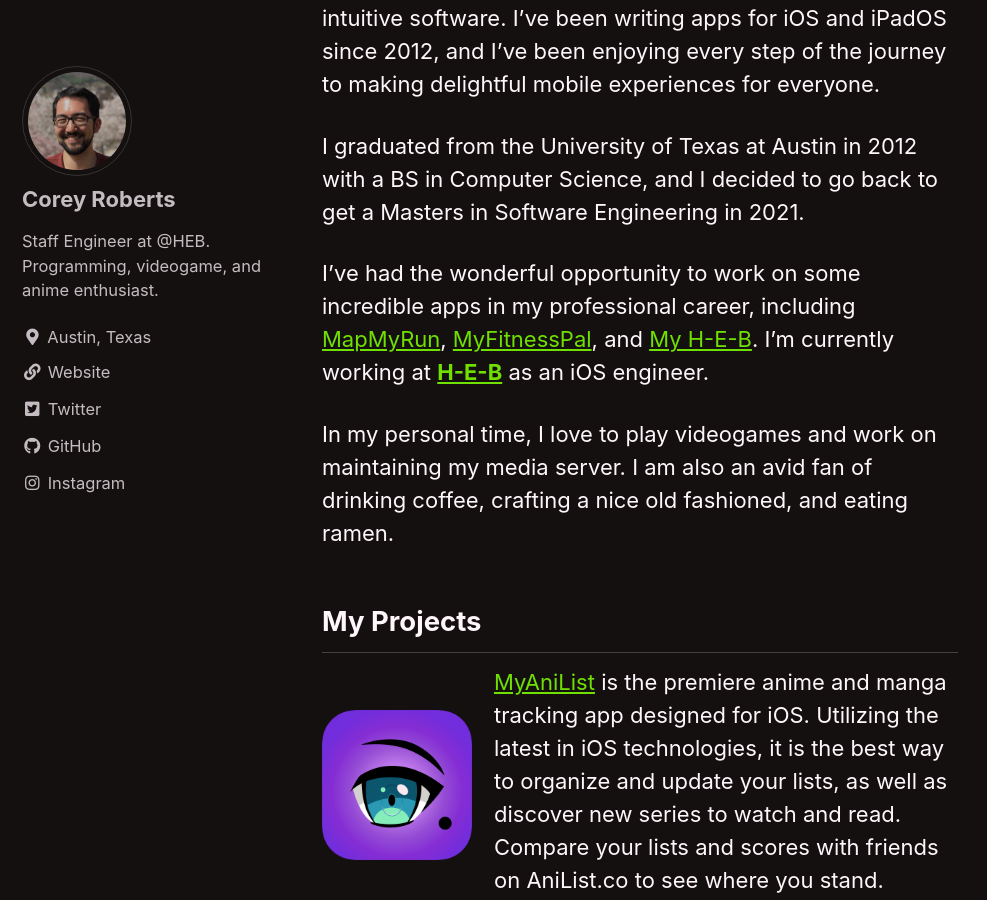
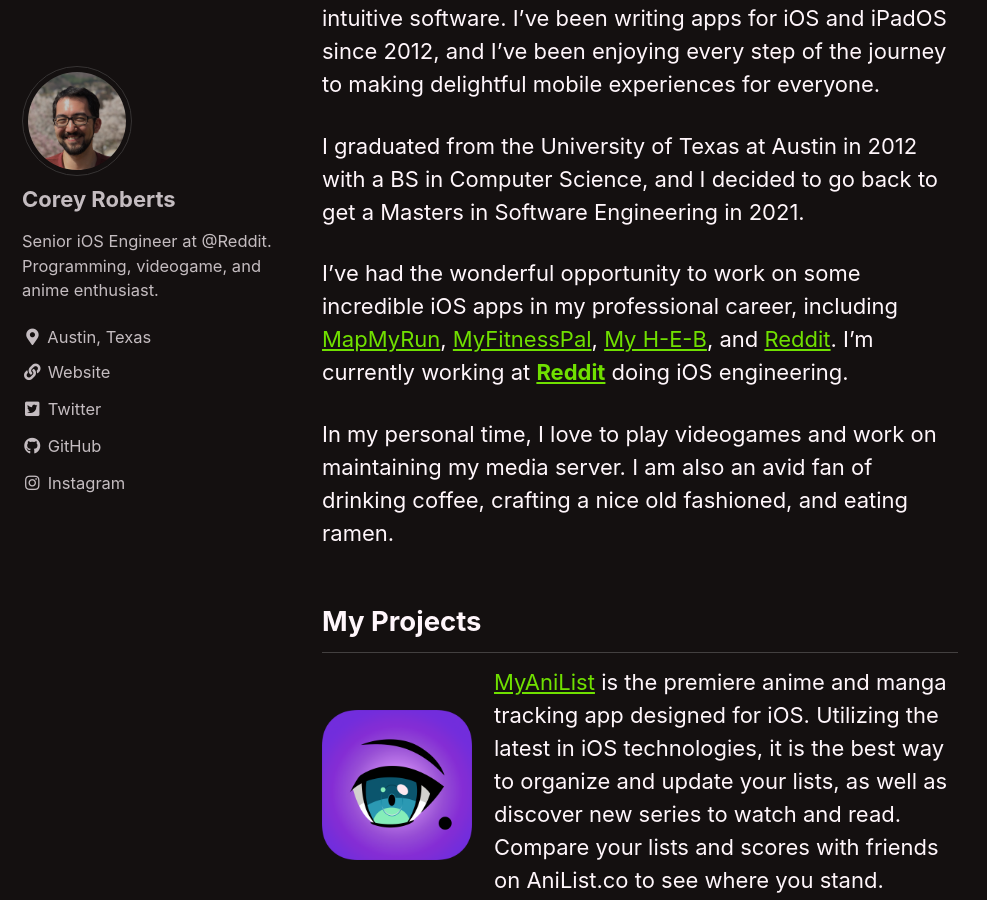
Before and after one commit to croberts22/croberts22.github.io, a Jekyll site: the page built from _pages/about.md, in a window 1280 px wide and 900 px high, scrolled down 695 px. Shown: the whole window, without its empty margins (0-987 px from the left). Built offline with Jekyll 4.4.1, drawn with Linux system fonts in a browser that asks for light colours; cached includes are drawn as plain includes.

Commit message:
Updating where I work.

```diff
--- a/_config.yml
+++ b/_config.yml
@@ -104,7 +104,7 @@
 author:
   name             : "Corey Roberts"
   avatar           : "/assets/images/me.png"
-  bio              : "Staff Engineer at @HEB. Programming, videogame, and anime enthusiast."
+  bio              : "Senior iOS Engineer at @Reddit. Programming, videogame, and anime enthusiast."
   location         : "Austin, Texas"
   links:
     - label: "Website"
--- a/_pages/about.md
+++ b/_pages/about.md
@@ -14,7 +14,7 @@
 
 I graduated from the University of Texas at Austin in 2012 with a BS in Computer Science, and I decided to go back to get a Masters in Software Engineering in 2021.
 
-I've had the wonderful opportunity to work on some incredible apps in my professional career, including [MapMyRun](https://apps.apple.com/us/app/map-my-run-by-under-armour/id291890420), [MyFitnessPal](https://apps.apple.com/us/app/myfitnesspal/id341232718), and [My H-E-B](https://apps.apple.com/us/app/my-h-e-b/id1477891300). I'm currently working at [**H-E-B**](https://digital.heb.com/) as an iOS engineer.
+I've had the wonderful opportunity to work on some incredible iOS apps in my professional career, including [MapMyRun](https://apps.apple.com/us/app/map-my-run-by-under-armour/id291890420), [MyFitnessPal](https://apps.apple.com/us/app/myfitnesspal/id341232718), [My H-E-B](https://apps.apple.com/us/app/my-h-e-b/id1477891300), and [Reddit](https://apps.apple.com/us/app/reddit/id1064216828). I'm currently working at [**Reddit**](https://www.reddit.com/) doing iOS engineering.
 
 In my personal time, I love to play videogames and work on maintaining my media server. I am also an avid fan of drinking coffee, crafting a nice old fashioned, and eating ramen.
 
```
